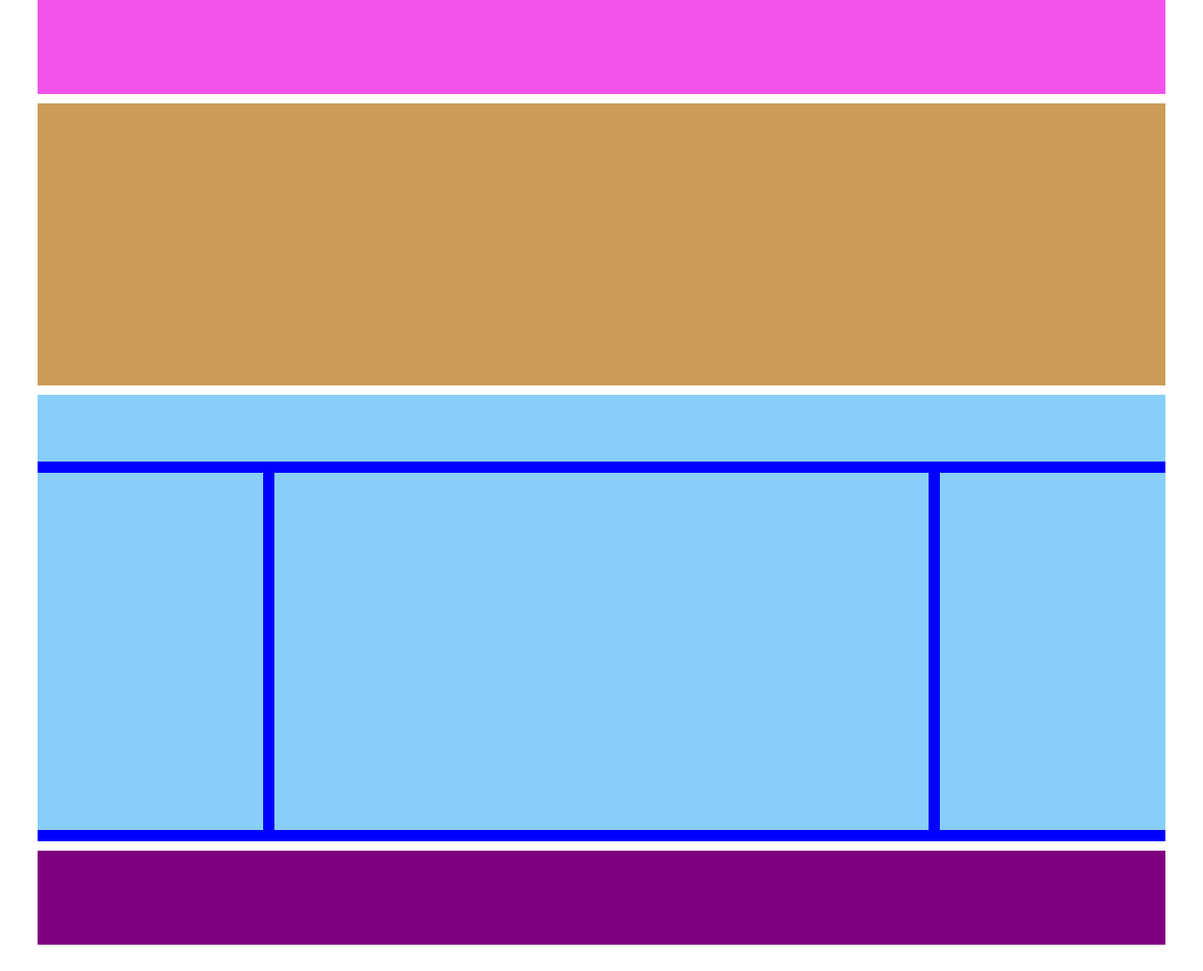
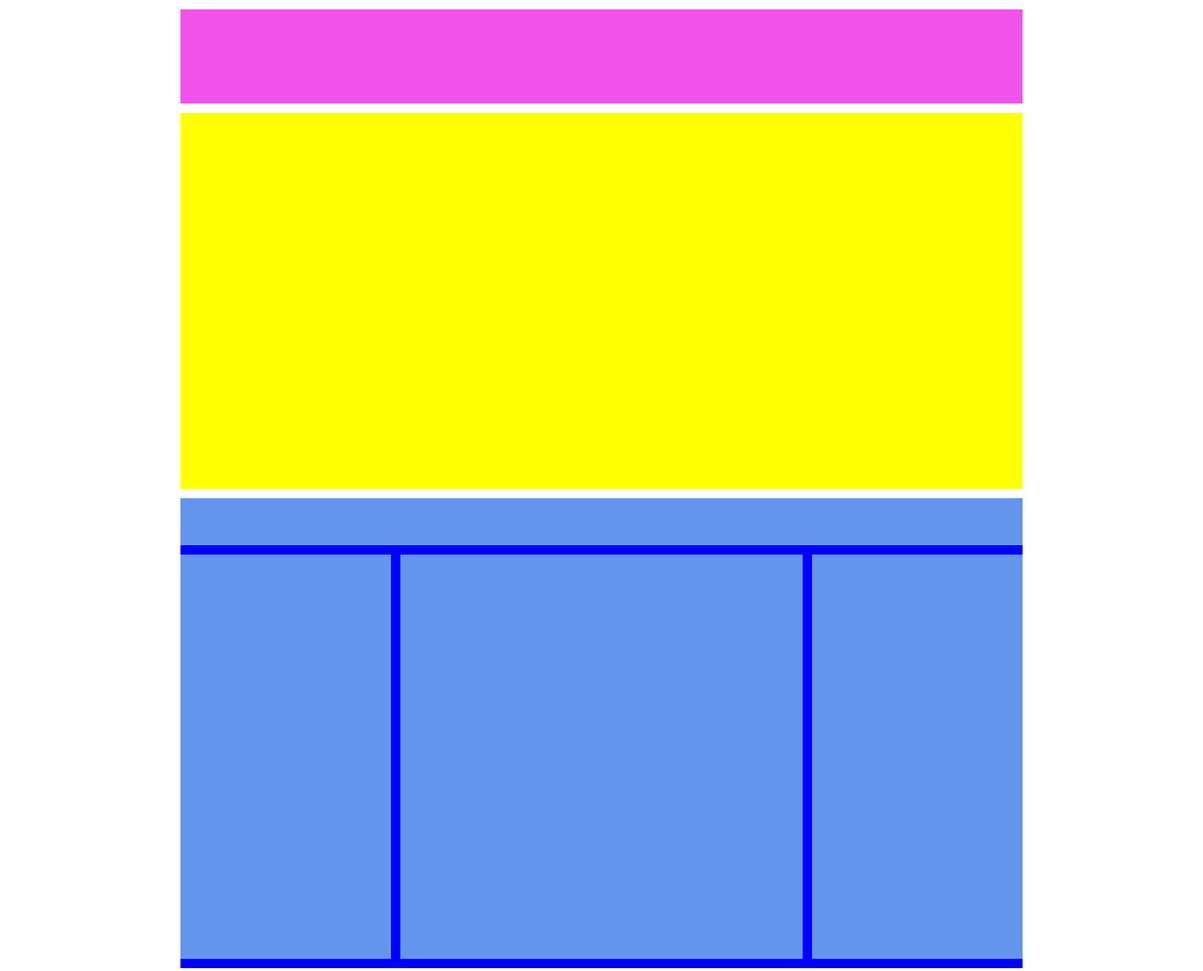
Before and after one commit to SimoneSaramondi/htmlcss-struttura-wp, a plain HTML site: page index.html in a window 1280 px wide. Shown: the top 1033 px of the page at 94% size. Drawn offline with Linux system fonts and the light colour scheme.

Commit message:
rivisita esercizio con lezione

```diff
--- a/index.html
+++ b/index.html
@@ -8,20 +8,18 @@
     <title>Struttura wp</title>
 </head>
 <body>
-    <header>
-
-    </header>
-    <nav>
-
-    </nav>
+    <header></header>
     <main>
-        <div id="libero"></div>
-        <div class="container A"></div>
-        <div class="container B"></div>
-        <div class="container A"></div>
+        <section id="main-top"></section>
+        <section id="main-bot">
+            <h1></h1>
+            <div class="clearfix">
+                <aside></aside>
+                <article></article>
+                <aside></aside>
+             </div>
+        </section>
     </main>
-    <footer>
-
-    </footer>
+    <footer></footer>
 </body>
 </html>
--- a/style.css
+++ b/style.css
@@ -4,49 +4,61 @@
     box-sizing: border-box;
 }
 body{
-    margin: 0 40px 0 40px;
-}
-.container::after{
-    content: "";
-    display: table;
-    clear: both;
+   width: 70%;
+   margin: auto;
 }
 header{
     height: 100px;
     background-color: rgb(241, 83, 234);
 }
-nav{
-    height: 300px;
-    background-color:rgb(202, 156, 86);
-    margin: 10px 0 10px 0;
-}
-main{
-    height: 475px;
-    background-color: blue;
-}
-div{
-    background-color: lightskyblue;
+body > *:not(footer),
+main > section{
+    margin-top: 10px;
+    margin-bottom: 10px;
 }
 #libero{
     height: 15%;
     margin-bottom: 1%;
 }
-.A{
-    width: 20%;
-    display: inline-block;
-    float: left;
-    height: 80%;
-    margin-bottom: 1%;
-}
-.B{
-    display: inline-block;
-    float: left;
-    margin: 0 1% 11% 1%;
-    width: 58%;
-    height: 80%;
-}
 footer{
-    height: 100px;
+    height: 80px;
     background-color: purple;
     margin-top: 10px;
 }
+#main-top{
+    height: 400px;
+    background-color: yellow;
+}
+#main-bot{
+    height: 500px;
+    background-color:blue;
+}
+#main-bot > h1{
+    height: 50px;
+}
+#main-bot > h1,
+#main-bot > div > *{
+    background-color: cornflowerblue;
+}
+#main-bot > div{
+    height: 90%;
+    padding: 10px 0 10px 0;
+}
+#main-bot aside,
+#main-bot article{
+    height: 100%;
+    float: left;
+}
+#main-bot aside{
+    width: 25%;
+}
+#main-bot article{
+    width: calc(50% - 20px);
+    margin-left: 10px;
+    margin-right: 10px;
+}
+.clearfix:after{
+    content: "";
+    display: table;
+    clear: both;
+}
```
